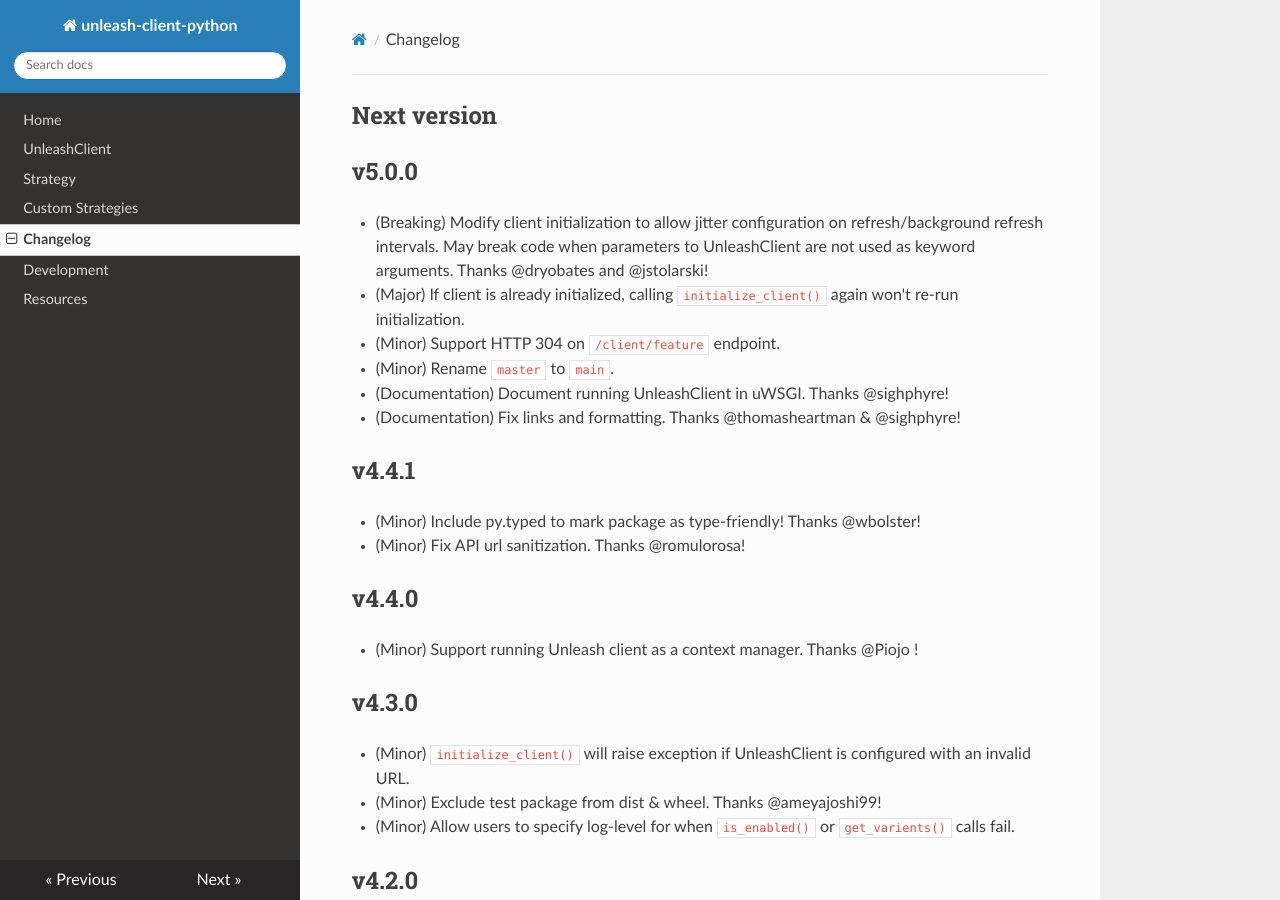
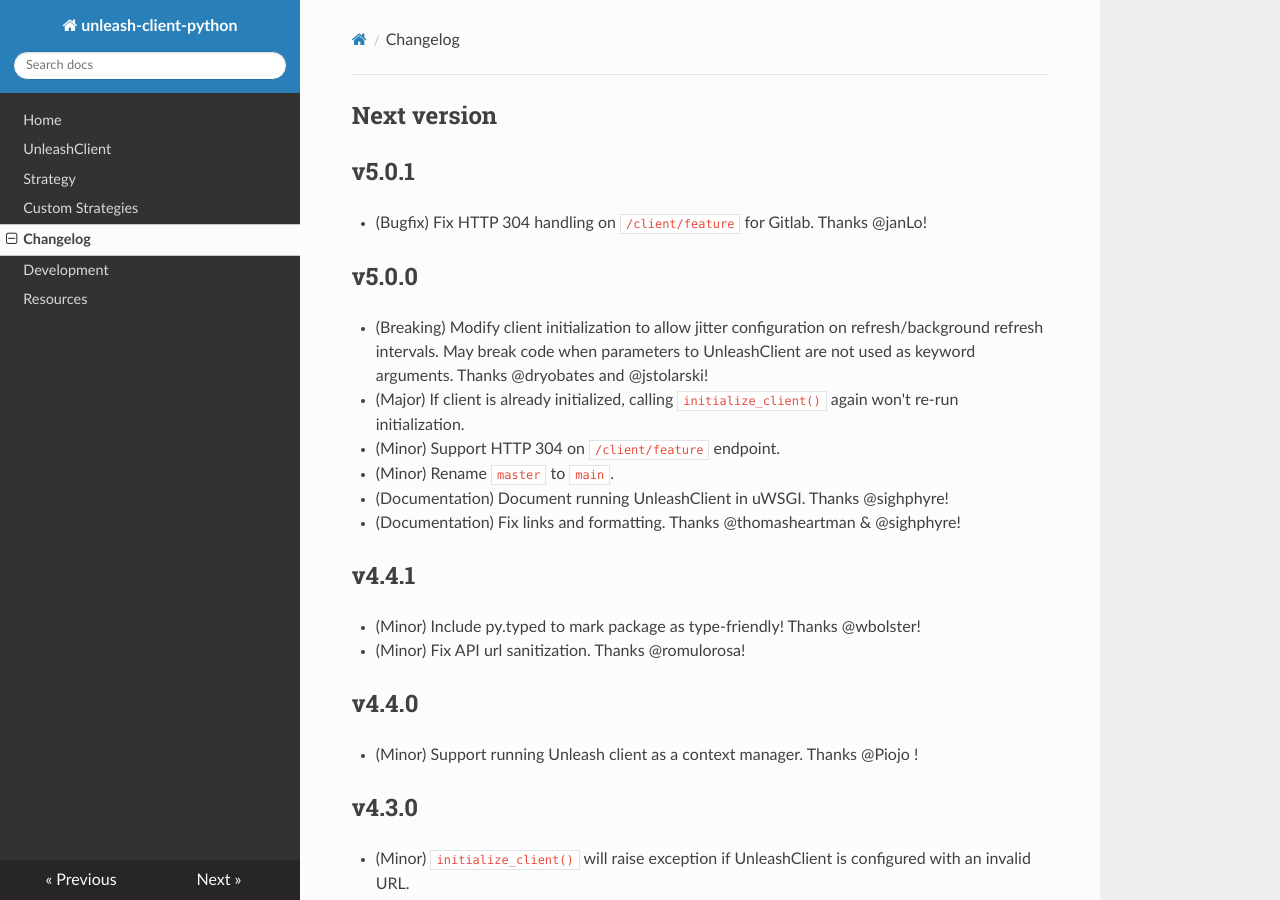
Before and after one commit to Unleash/unleash-client-python, an MkDocs documentation site: the page built from docs/changelog.md, in a window 1280 px wide and 900 px high. Built offline with MkDocs 1.6.1, drawn with Linux system fonts in a browser that asks for light colours; nearby versions of some CDN libraries.

Commit message:
Update changelog.

```diff
--- a/docs/changelog.md
+++ b/docs/changelog.md
@@ -1,4 +1,6 @@
 ## Next version
+## v5.0.1
+* (Bugfix) Fix HTTP 304 handling on `/client/feature` for Gitlab.  Thanks @janLo!
 
 ## v5.0.0
 * (Breaking) Modify client initialization to allow jitter configuration on refresh/background refresh intervals.  May break code when parameters to UnleashClient are not used as keyword arguments.  Thanks @dryobates and @jstolarski!
```
